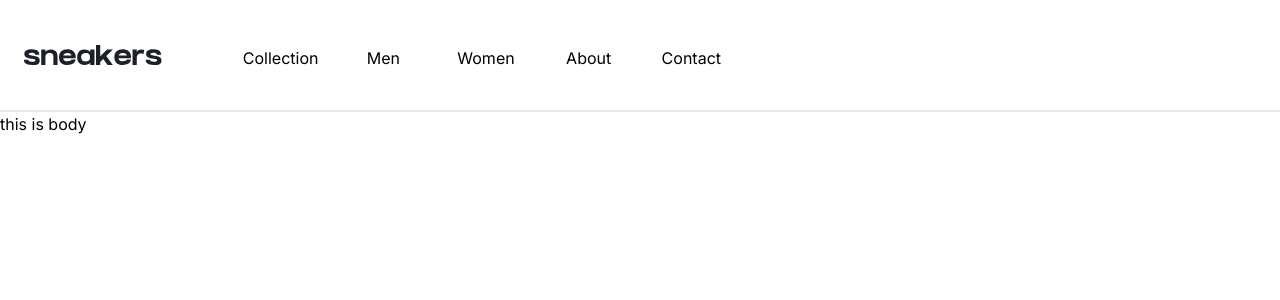
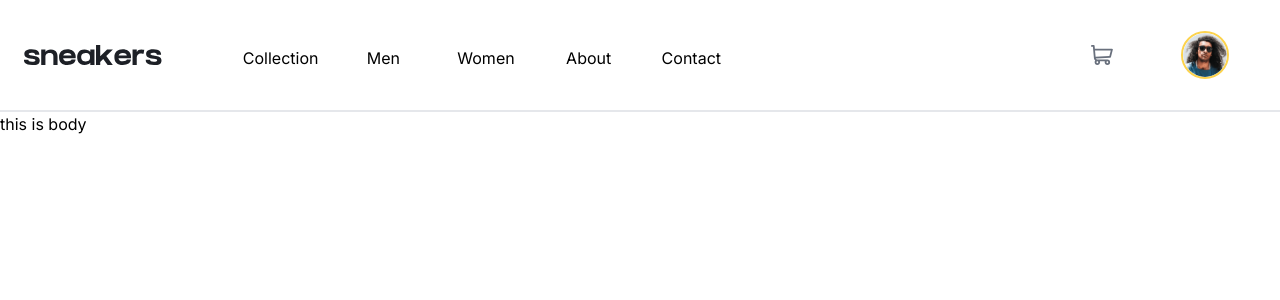
Before and after one commit to mario-alxndr/ecommerce-product-page, a Next.js app: page / in a window 1280 px wide. Shown: the top 300 px of the page. Built offline with nearby package versions, Linux system fonts and the light colour scheme.

Commit message:
feat: finishing header dweb

```diff
--- a/components/Header/index.tsx
+++ b/components/Header/index.tsx
@@ -6,6 +6,8 @@ import Image from "next/image";
 
 // Assets
 import logo from '@/public/logo.svg';
+import chart from '@/public/icon/icon-cart.svg';
+import profilePict from '@/public/image-avatar.png';
 
 const Header = () => {
   return (
@@ -26,6 +28,8 @@ const Header = () => {
       <div className={"h-16 self-end text-center cursor-pointer"}>
         Contact
       </div>
+      <Image className={'self-center justify-self-center col-start-11'} src={chart} alt={'chart'} />
+      <Image className={'self-center justify-self-center col-start-12 w-12 h-12 border-2 border-amber-300 rounded-3xl'} src={profilePict} alt={'profile-picture'} />
     </header>
   )
 }
```
